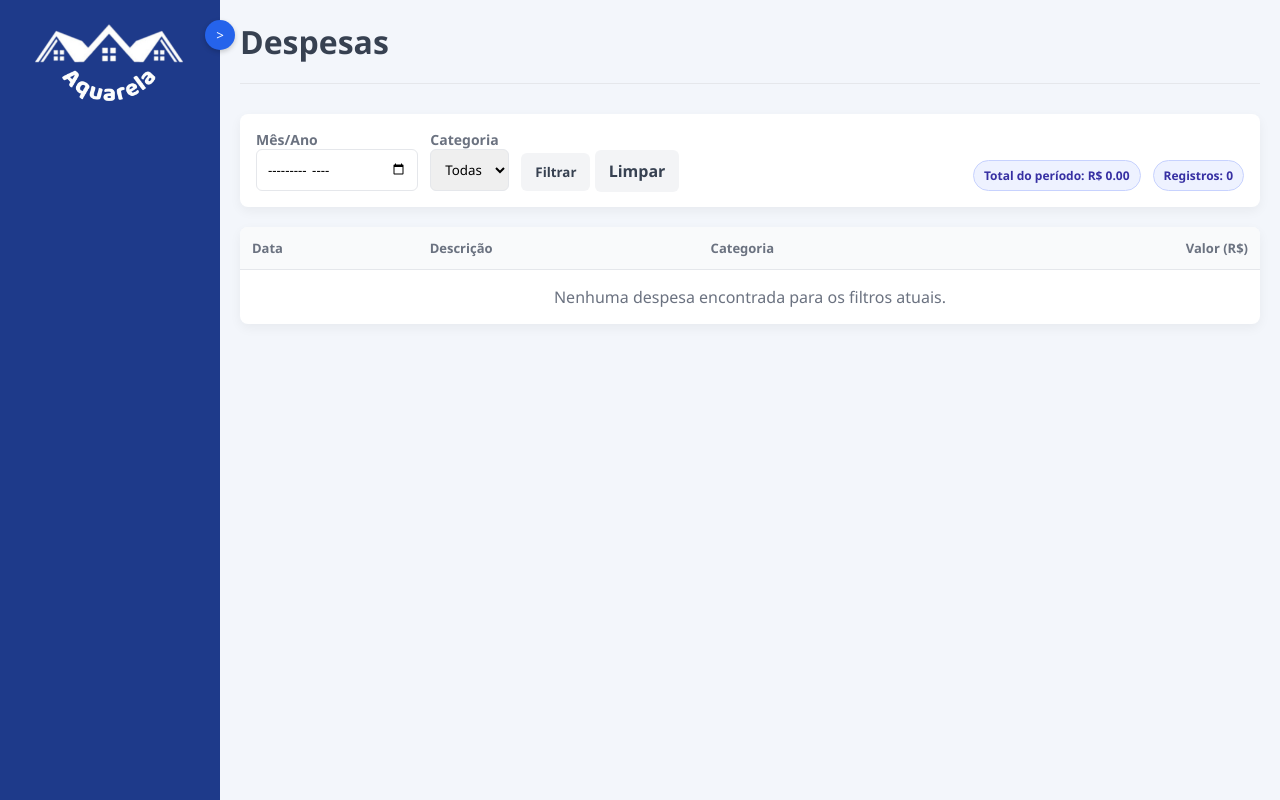
After one commit to DigogSXD/CondoIQ, a Python web app: template templates/despesas.html in a window 1280 px wide. The commit adds this page. Run offline with Jinja, Linux system fonts and the light colour scheme; the template is opened without the code that fills it, so the values that code supplies are empty.

Commit message:
Add files via upload

```diff
--- a/templates/base.html
+++ b/templates/base.html
@@ -231,6 +231,9 @@
                     <li class="{% if request.endpoint == 'gerenciar_usuarios' %}active{% endif %}">
                         <a href="{{ url_for('gerenciar_usuarios') }}"><span class="icon">⚙️</span> <span>Gerenciar Usuários</span></a>
                     </li>
+                    <li class="{% if request.endpoint in ['despesas', 'editar_despesa'] %}active{% endif %}">
+                    <a href="{{ url_for('despesas') }}"><span class="icon">💸</span> <span>Despesas</span></a>
+                    </li>
                     {% else %}
                     <li class="{% if request.endpoint == 'abrir_reclamacao' %}active{% endif %}">
                         <a href="{{ url_for('abrir_reclamacao') }}"><span class="icon">📝</span> <span>Abrir Reclamação</span></a>
@@ -238,6 +241,7 @@
                     <li class="{% if request.endpoint == 'minhas_reclamacoes' %}active{% endif %}">
                         <a href="{{ url_for('minhas_reclamacoes') }}"><span class="icon">📋</span> <span>Minhas Reclamações</span></a>
                     </li>
+
                     {% endif %}
                 </ul>
             </nav>
--- a/templates/comunicados_sindico.html
+++ b/templates/comunicados_sindico.html
@@ -165,6 +165,4 @@
             <p>Nenhum comunicado foi publicado ainda.</p>
         {% endif %}
     </div>
-
-
 {% endblock %}
--- /dev/null
+++ b/templates/despesas.html
@@ -0,0 +1,125 @@
+{% extends "base.html" %}
+
+{% block title %}Despesas - CondoIQ{% endblock %}
+{% block page_title %}Despesas{% endblock %}
+
+{% block content %}
+  <!-- Painel de filtros / resumo -->
+  <section style="background: var(--card); box-shadow: var(--shadow); border-radius: var(--radius); padding: 16px; margin-bottom: 20px;">
+    <form method="GET" action="{{ url_for('despesas') }}" style="display:flex; gap:12px; flex-wrap:wrap; align-items:flex-end;">
+      <div>
+        <label for="competencia" style="display:block; font-weight:600; font-size:14px; color:var(--muted);">Mês/Ano</label>
+        <input type="month" id="competencia" name="competencia" value="{{ request.args.get('competencia','') }}" style="padding:10px; border:1px solid var(--line); border-radius:6px;">
+      </div>
+      <div>
+        <label for="categoria" style="display:block; font-weight:600; font-size:14px; color:var(--muted);">Categoria</label>
+        <select id="categoria" name="categoria" style="padding:10px; border:1px solid var(--line); border-radius:6px;">
+          <option value="">Todas</option>
+          {% for c in categorias or [] %}
+            <option value="{{ c }}" {% if request.args.get('categoria') == c %}selected{% endif %}>{{ c }}</option>
+          {% endfor %}
+        </select>
+      </div>
+      <div>
+        <button class="btn btn-ghost" type="submit">Filtrar</button>
+        <a class="btn btn-ghost" href="{{ url_for('despesas') }}">Limpar</a>
+      </div>
+
+      <div style="margin-left:auto; display:flex; gap:12px; align-items:center;">
+        {% set ns = namespace(total=0) %}
+        {% for d in despesas or [] %}
+          {% set ns.total = ns.total + (d.valor or 0) %}
+        {% endfor %}
+        <span class="badge-count">Total do período: R$ {{ "%.2f"|format(ns.total|float) }}</span>
+        <span class="badge-count">Registros: {{ (despesas or [])|length }}</span>
+      </div>
+    </form>
+  </section>
+
+  {% if current_user.is_authenticated and current_user.tipo == 0 %}
+  <!-- Formulário de nova despesa (apenas síndico) -->
+  <section style="background: var(--card); box-shadow: var(--shadow); border-radius: var(--radius); padding: 16px; margin-bottom: 20px;">
+    <h3 style="margin:0 0 12px 0;">Adicionar Despesa</h3>
+    <form method="POST" action="{{ url_for('despesas') }}" style="display:grid; grid-template-columns: 2fr 1fr 1fr 1fr auto; gap:12px;">
+      <input type="text" name="descricao" placeholder="Descrição" required
+             style="padding:10px; border:1px solid var(--line); border-radius:6px;">
+      <input type="number" name="valor" step="0.01" min="0" placeholder="Valor (R$)" required
+             style="padding:10px; border:1px solid var(--line); border-radius:6px;">
+      <input type="date" name="data" value="{{ request.args.get('data','') or '' }}" required
+             style="padding:10px; border:1px solid var(--line); border-radius:6px;">
+      <select name="categoria" required style="padding:10px; border:1px solid var(--line); border-radius:6px;">
+        <option value="" disabled selected>Categoria</option>
+        {% for c in categorias or [] %}
+          <option value="{{ c }}">{{ c }}</option>
+        {% endfor %}
+      </select>
+      <button class="btn btn-primary" type="submit">Salvar</button>
+    </form>
+    <p style="font-size:12px; color:var(--muted); margin-top:8px;">
+      Dica: use valores com duas casas decimais (ex.: 1200.50).
+    </p>
+  </section>
+  {% endif %}
+
+  <!-- Tabela das despesas -->
+  <section style="background: var(--card); box-shadow: var(--shadow); border-radius: var(--radius); padding: 0; overflow:hidden;">
+    <div style="overflow-x:auto;">
+      <table style="width:100%; border-collapse:collapse;">
+        <thead style="background:#f9fafb; border-bottom:1px solid var(--line);">
+          <tr>
+            <th style="text-align:left; padding:12px; font-size:13px; color:var(--muted);">Data</th>
+            <th style="text-align:left; padding:12px; font-size:13px; color:var(--muted);">Descrição</th>
+            <th style="text-align:left; padding:12px; font-size:13px; color:var(--muted);">Categoria</th>
+            <th style="text-align:right; padding:12px; font-size:13px; color:var(--muted);">Valor (R$)</th>
+            {% if current_user.is_authenticated and current_user.tipo == 0 %}
+              <th style="text-align:right; padding:12px; font-size:13px; color:var(--muted);">Ações</th>
+            {% endif %}
+          </tr>
+        </thead>
+        <tbody>
+          {% if despesas and despesas|length %}
+            {% for d in despesas %}
+              <tr style="border-bottom:1px solid var(--line);">
+                <td style="padding:12px;">{{ d.data.strftime('%d/%m/%Y') if d.data else '-' }}</td>
+                <td style="padding:12px;">{{ d.descricao }}</td>
+                <td style="padding:12px;">{{ d.categoria }}</td>
+                <td style="padding:12px; text-align:right;">{{ "%.2f"|format((d.valor or 0)|float) }}</td>
+                {% if current_user.is_authenticated and current_user.tipo == 0 %}
+                  <td style="padding:12px; text-align:right; white-space:nowrap;">
+                    <a class="btn btn-ghost" href="{{ url_for('editar_despesa', despesa_id=d.id) }}">Editar</a>
+                    <form method="POST" action="{{ url_for('excluir_despesa', despesa_id=d.id) }}"
+                          style="display:inline-block;"
+                          onsubmit="return confirm('Excluir esta despesa?');">
+                      <button class="btn btn-danger" type="submit">Excluir</button>
+                    </form>
+                  </td>
+                {% endif %}
+              </tr>
+            {% endfor %}
+          {% else %}
+            <tr>
+              <td colspan="5" style="padding:16px; text-align:center; color:var(--muted);">
+                Nenhuma despesa encontrada para os filtros atuais.
+              </td>
+            </tr>
+          {% endif %}
+        </tbody>
+        {% if despesas and despesas|length %}
+          <tfoot>
+            <tr>
+              <td colspan="3" style="padding:12px; font-weight:700; text-align:right; border-top:1px solid var(--line);">
+                Total
+              </td>
+              <td style="padding:12px; font-weight:700; text-align:right; border-top:1px solid var(--line);">
+                {{ "%.2f"|format(ns.total|float) }}
+              </td>
+              {% if current_user.is_authenticated and current_user.tipo == 0 %}
+                <td style="border-top:1px solid var(--line);"></td>
+              {% endif %}
+            </tr>
+          </tfoot>
+        {% endif %}
+      </table>
+    </div>
+  </section>
+{% endblock %}
```
Also changed, not shown: templates/dashboard_morador.html (+8 -3 lines), templates/dashboard_sindico.html (+1 -23 lines).
